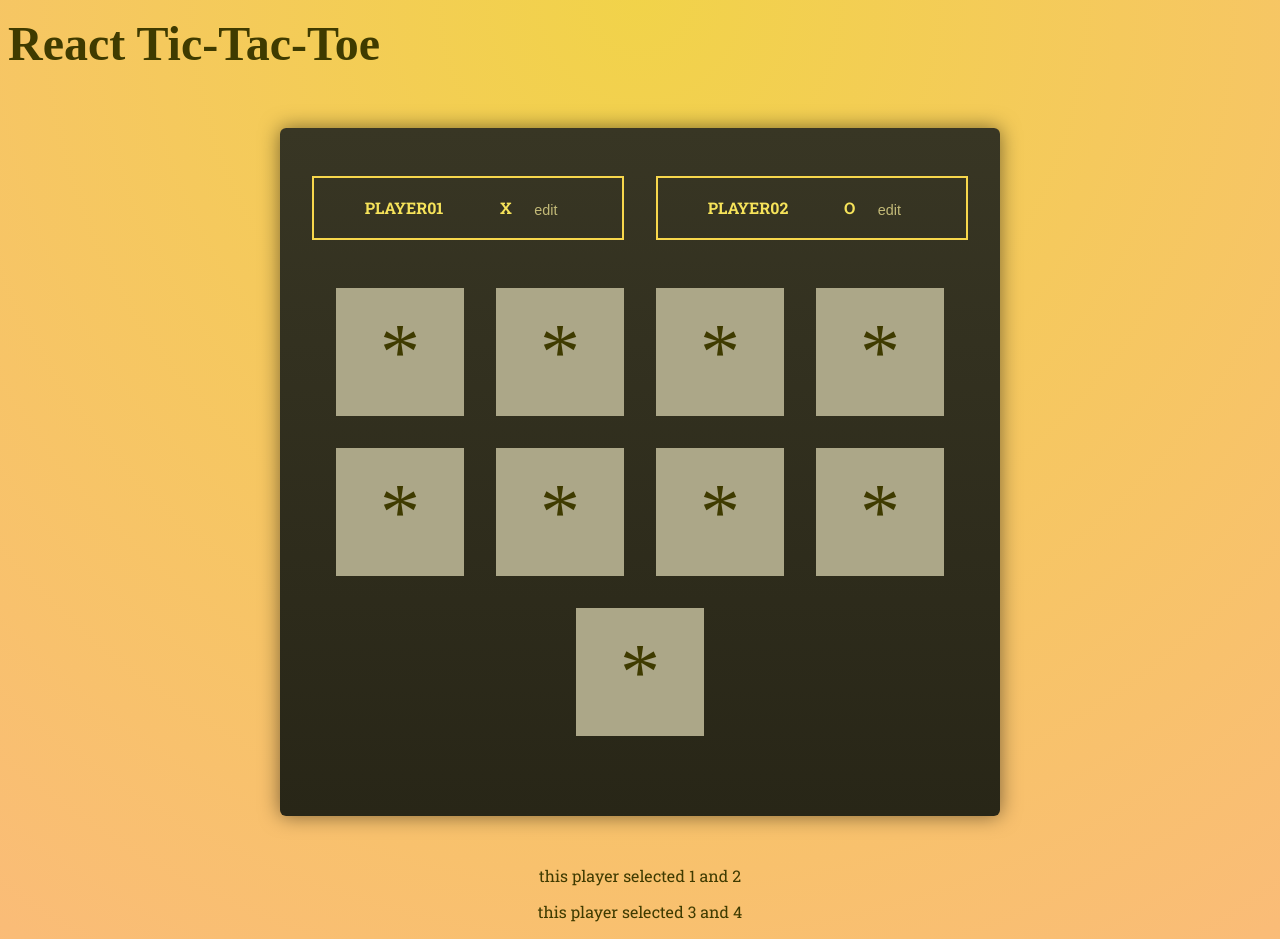
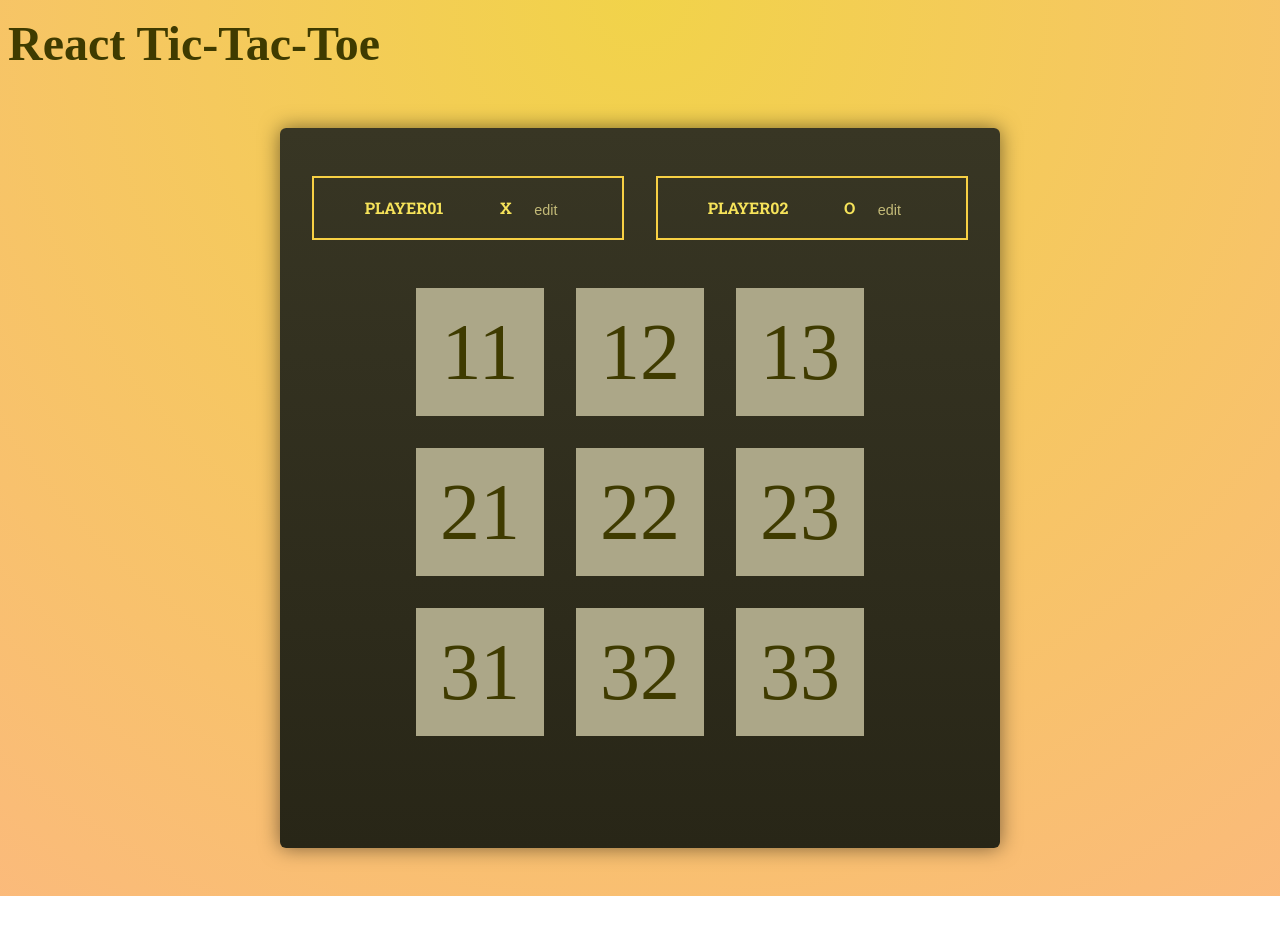
Before and after one commit to Rayannick/React, a React (Vite) app: page / in a window 1280 px wide. Shown: the top 939 px of the page. After the commit the page ends 896 px from the top, so only its background shows below. Built offline with nearby package versions, Linux system fonts and the light colour scheme; a web font is replaced by a local one.

Commit message:
gameboard is functional

```diff
--- a/project_01_practise/App.jsx
+++ b/project_01_practise/App.jsx
@@ -49,7 +49,6 @@ function App() {
       </div>
 
 
-   <Log/>
     </main>
   );
 }
--- a/project_01_practise/components/gameboard.jsx
+++ b/project_01_practise/components/gameboard.jsx
@@ -1,37 +1,164 @@
+
+ /*
+
+ 1.place the board
+ 2. when clicked on board , change the mark
+ 3. every turn is recorded in an array
+ 4. disabled the button after click.
+ 5. display the changed gameboard(useStare)
+ 6. decide the winner
+
+
+
+ */
+
+  const INITIAL_GAME_BOARD = [
+    [11, 12, 13],
+    [21, 22, 23],
+    [31, 32, 33],
+  ];
+
+
+import { useState } from "react";
+import Log from "./log";
+import {WINNING_COMBINATIONS} from '../winning-combination';
+import Gameover from "./gameover";
+
+const PLAYERS = {
+  X : 'player 1',
+  Y : 'player 2'
+}
+
+
 export default function Gameboard(){
-    return (
+    const [player,setPlayer] =  useState(PLAYERS)
+  const [gameTurn , setGameTurn] = useState([]);
+
+
+
+  function handleNameChange (symbol,newName){
+    setPlayer((prevplay)=> {
+      return {
+        ...prevplay,[symbol] : newName
+      }
+    })
+  }
+
+
+function deriveGameBoard (turns){
+
+  let gameBoard = [...INITIAL_GAME_BOARD].map((array)=> [...array])
+
+  for(const turn of turns){
+    const {square , player}= turn
+
+    const {row,col} = square;
+
+    gameBoard [row][col]=player
+
+  }
+
+  return gameBoard;
+
+}
+
+
+const gameBoarda =deriveGameBoard(gameTurn)
+
+
+console.log(gameBoarda)
+console.log(gameTurn , 'this is game turn')
+
+
+
+
+function deriveActivePlayer(gameTurn){
+
+  let currentPlayer = 'X'
+if(gameTurn.length> 0 && gameTurn[0].player === 'X'){
+  currentPlayer = '0'
+}
+
+return currentPlayer;
+}
+
+
+  function onselectSquare (rI,cI) {
+    setGameTurn((prev)=> {
+      const currentPlayer = deriveActivePlayer(prev);
+      const updateTurns = [{square : {row: rI,col: cI},player : currentPlayer},...prev];
+
+    return updateTurns;
+
+    } )
+  }
+
+
+
+
+  // for(const board of INITIAL_GAME_BOARD){
+
+  //   console.log(board)
+  //   for (const dice of board){
+  //     console.log(dice)
+  //   }
+
+  //               }
+
+  // console.log(INITIAL_GAME_BOARD[1][1])
+
+
+  // console.log(gameboard[0].square)
+  // console.log(gameboard[0].player)
+
+function deriveWinner(gameBoarda,player){
+
+  let winner;
+  for (const combination of WINNING_COMBINATIONS){
+
+    const firstsymbol = gameBoarda[combination[0].row][combination[0].col];
+    const secondsymbol = gameBoarda[combination[1].row][combination[1].col];
+    const thirdsymbol = gameBoarda[combination[2].row][combination[2].col];
+
+    if(firstsymbol === secondsymbol && firstsymbol=== thirdsymbol && firstsymbol){
+      winner = player[firstsymbol];
+    }
+  }
+
+
+
+  return winner
+}
+
+const winner =  deriveWinner(gameBoarda,player)
+const hasDraw = gameTurn.length ===9 && !winner
+
+  function handleRestart(){
+    setGameTurn([])
+  }
+
+  return (
         <ol id="game-board">
-        <li>
-          <ol>
-            <li>
-              <button>*</button>
-            </li>
-            <li>
-              <button>*</button>
-            </li>
-            <li>
-              <button>*</button>
-            </li>
-            <li>
-              <button>*</button>
-            </li>
-            <li>
-              <button>*</button>
-            </li>
-            <li>
-              <button>*</button>
-            </li>
-            <li>
-              <button>*</button>
-            </li>
-            <li>
-              <button>*</button>
-            </li>
-            <li>
-              <button>*</button>
-            </li>
-          </ol>
-        </li>
+
+            {
+              gameBoarda.map((row,rowIndex)=>(
+                <li key={rowIndex}>
+                  <ol>
+                    {row.map((playerSymbol,colIndex)=>(
+                      <li key={colIndex}>
+                        {/* we need rowIndex/calIndex, because we can update the value of the array */}
+                        <button onClick={()=> onselectSquare(rowIndex,colIndex)} disabled = {typeof(playerSymbol) !== 'number'}> {playerSymbol}</button>
+                      </li>
+                    ))}
+                  </ol>
+                </li>
+              ))
+            }
+     {(winner || hasDraw ) && (
+        <Gameover name={winner} onRestart={handleRestart}/>
+      )}
+<Log turns = {gameTurn} />
       </ol>
+
     )
 }
--- /dev/null
+++ b/project_01_practise/components/gameover.jsx
@@ -0,0 +1,16 @@
+/* eslint-disable react/prop-types */
+export default function Gameover ({name,onRestart}){
+    return(
+<div id="game-over">
+    <h2>Game Over!!!!!!!!!
+    </h2>
+
+    {/* if there is winner, then show winner or else show draw */}
+
+    { name && <p>{name} won!!</p>}
+
+        {!name && <p> It is a draw</p>}
+        <button onClick={onRestart}> Rematch </button>
+</div>
+    )
+}
--- a/project_01_practise/components/log.jsx
+++ b/project_01_practise/components/log.jsx
@@ -1,10 +1,12 @@
-export default function Log(){
+/* eslint-disable react/prop-types */
+export default function Log({turns}){
     return(
+
         <ol id="log">
-        <li>this player selected 1 and 2</li>
-        <li>this player selected 3 and 4</li>
-        <li>this player selected 5 and 6</li>
-        <li>this player selected 7 and 8</li>
+          {turns.map((turn)=> (
+            <li key={`${turn.square.row}${turn.square.col}`}>flkasjdfljsd</li>
+          ))}
+
       </ol>
     )
 }
--- /dev/null
+++ b/project_01_practise/winning-combination.js
@@ -0,0 +1,42 @@
+export const WINNING_COMBINATIONS = [
+    [
+      { row: 0, column: 0 },
+      { row: 0, column: 1 },
+      { row: 0, column: 2 },
+    ],
+    [
+      { row: 1, column: 0 },
+      { row: 1, column: 1 },
+      { row: 1, column: 2 },
+    ],
+    [
+      { row: 2, column: 0 },
+      { row: 2, column: 1 },
+      { row: 2, column: 2 },
+    ],
+    [
+      { row: 0, column: 0 },
+      { row: 1, column: 0 },
+      { row: 2, column: 0 },
+    ],
+    [
+      { row: 0, column: 1 },
+      { row: 1, column: 1 },
+      { row: 2, column: 1 },
+    ],
+    [
+      { row: 0, column: 2 },
+      { row: 1, column: 2 },
+      { row: 2, column: 2 },
+    ],
+    [
+      { row: 0, column: 0 },
+      { row: 1, column: 1 },
+      { row: 2, column: 2 },
+    ],
+    [
+      { row: 0, column: 2 },
+      { row: 1, column: 1 },
+      { row: 2, column: 0 },
+    ],
+  ];
```
